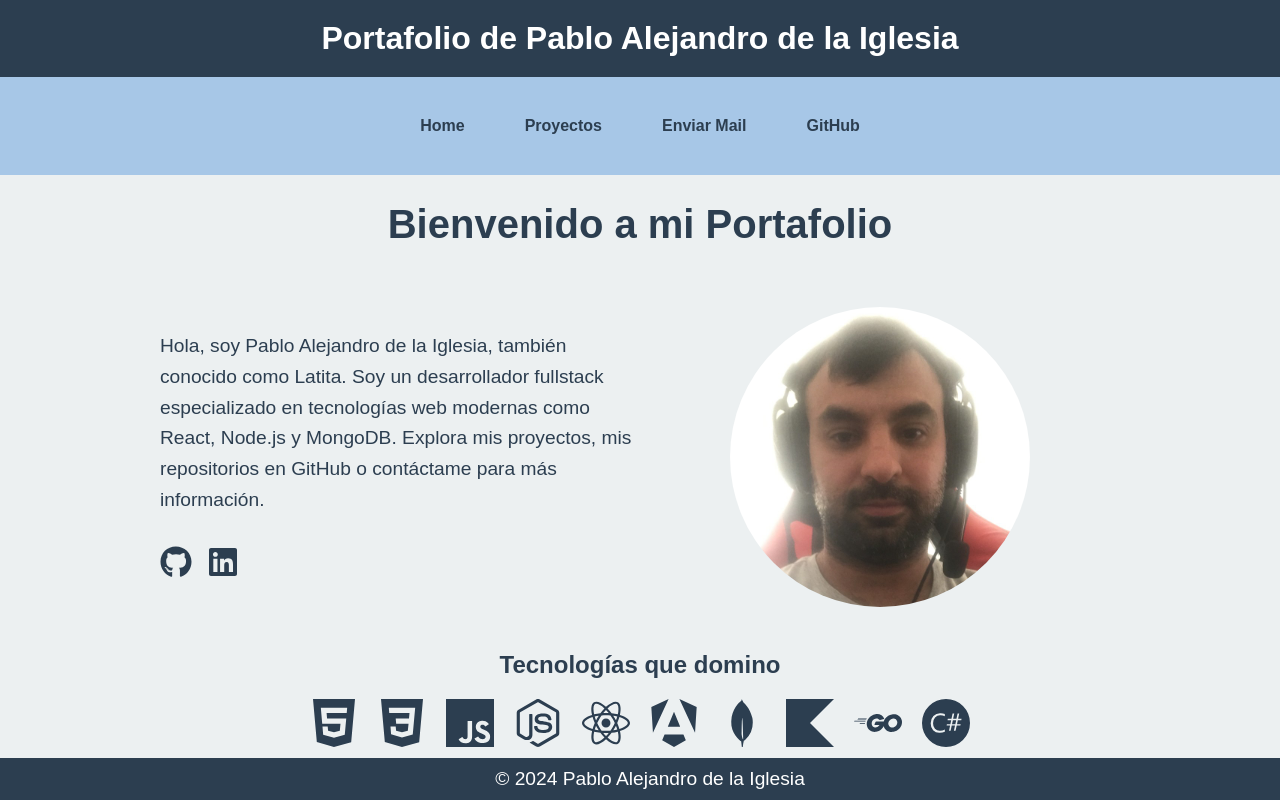
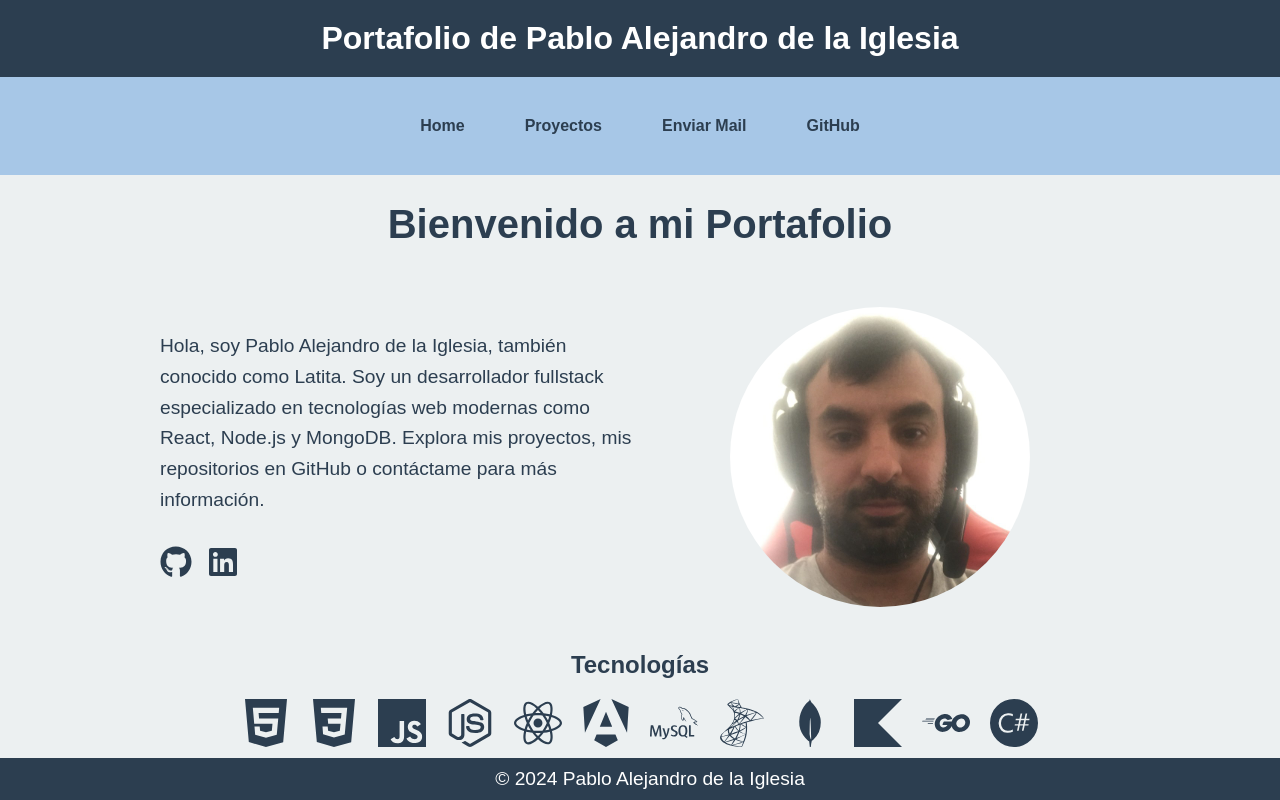
Before and after one commit to Lata1989/portfolio-entrega-programacion-3-coloquio, a React (Create React App) app: page / in a window 1280 px wide. Built offline with nearby package versions, Linux system fonts and the light colour scheme.

Commit message:
agregadas un par mas.

```diff
--- a/src/pages/Home.jsx
+++ b/src/pages/Home.jsx
@@ -1,6 +1,6 @@
 import React from 'react';
 import { FaGithub, FaLinkedin } from 'react-icons/fa';
-import { SiJavascript, SiReact, SiNodedotjs, SiMongodb, SiHtml5, SiCss3, SiAngular, SiKotlin, SiGo, SiCsharp } from 'react-icons/si'; // Iconos de lenguajes y tecnologías
+import { SiJavascript, SiReact, SiNodedotjs, SiMongodb, SiHtml5, SiCss3, SiAngular, SiKotlin, SiGo, SiCsharp, SiMysql, SiPostgresql, SiMicrosoftsqlserver } from 'react-icons/si'; // Iconos de lenguajes y tecnologías
 import '../styles/home.css';
 import foto from "../assets/io.jpg";
 
@@ -26,7 +26,7 @@ export const Home = () => {
 
             {/* Sección de tecnologías */}
             <div className="tech-logos">
-                <h2>Tecnologías que domino</h2>
+                <h2>Tecnologías</h2>
                 <div className="tech-icons">
                     <SiHtml5 title="HTML5" />
                     <SiCss3 title="CSS3" />
@@ -34,6 +34,8 @@ export const Home = () => {
                     <SiNodedotjs title="Node.js" />
                     <SiReact title="React" />
                     <SiAngular title='Angular'></SiAngular>
+                    <SiMysql title='MySQL'></SiMysql>
+                    <SiMicrosoftsqlserver title='SQL Server'></SiMicrosoftsqlserver>
                     <SiMongodb title="MongoDB" />
                     <SiKotlin title='Kotlin'></SiKotlin>
                     <SiGo title='Go'></SiGo>
```
